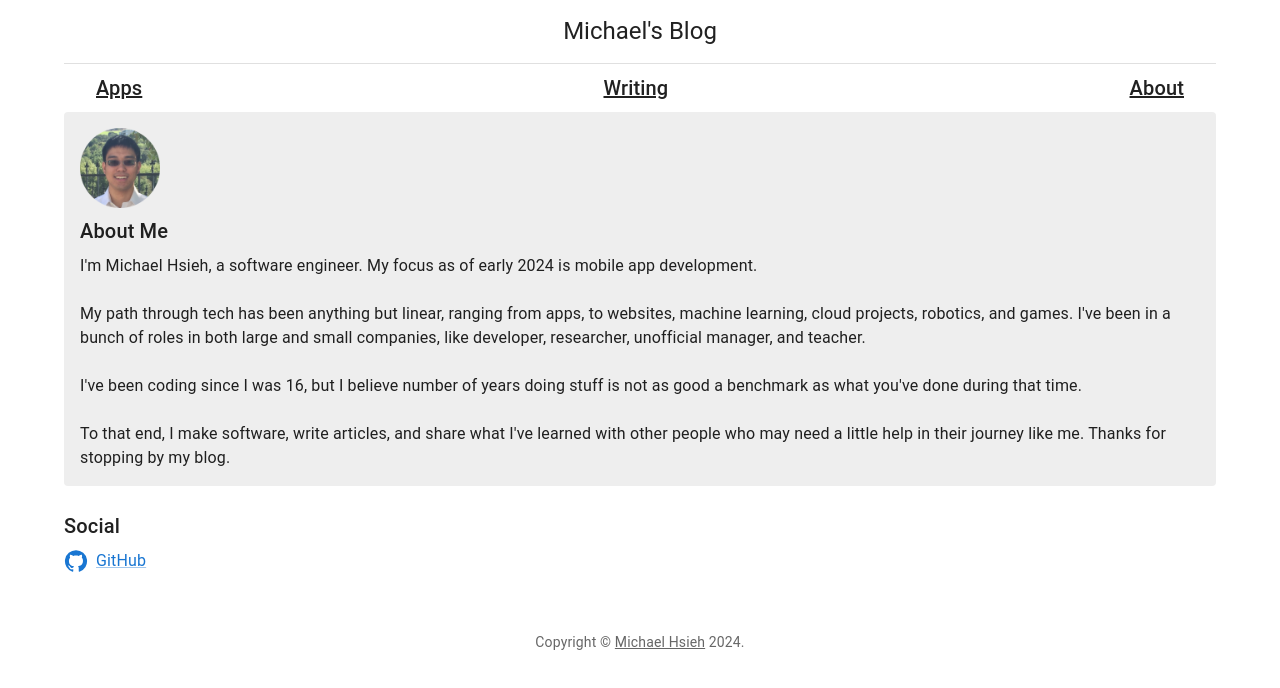
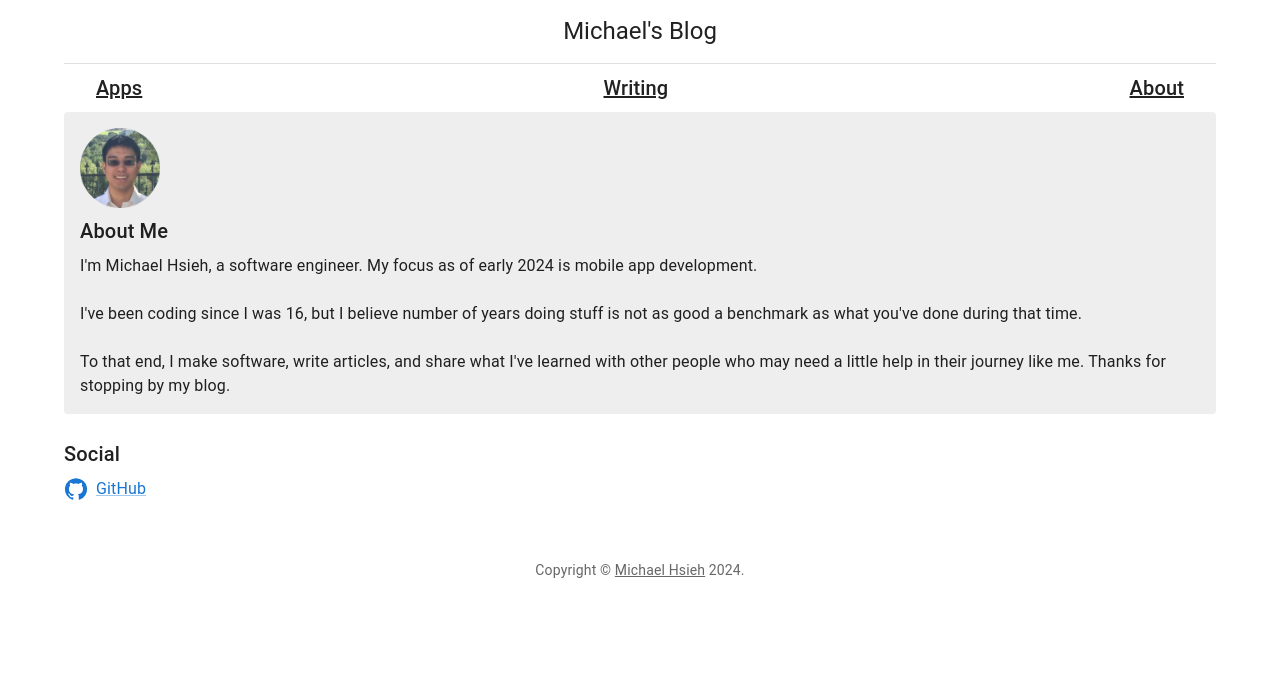
Before and after one commit to mdhsieh/mdhsieh.github.io, a React (Create React App) app: page /about in a window 1280 px wide. Shown: the top 688 px of the page. Built offline with nearby package versions, Linux system fonts and the light colour scheme.

Commit message:
Edit about section, which is former Sidebar component.

```diff
--- a/src/Components/Blog.js
+++ b/src/Components/Blog.js
@@ -28,8 +28,6 @@ const sidebar = {
   title: 'About Me',
   description:
     `I\'m Michael Hsieh, a software engineer. My focus as of early 2024 is mobile app development.
-
-My path through tech has been anything but linear, ranging from apps, to websites, machine learning, cloud projects, robotics, and games. I\'ve been in a bunch of roles in both large and small companies, like developer, researcher, unofficial manager, and teacher.
 
 I\'ve been coding since I was 16, but I believe number of years doing stuff is not as good a benchmark as what you\'ve done during that time.
 
```
